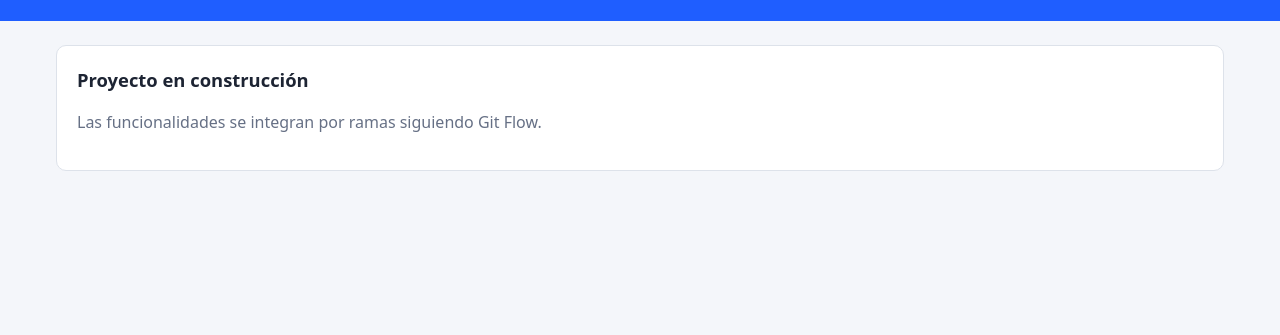
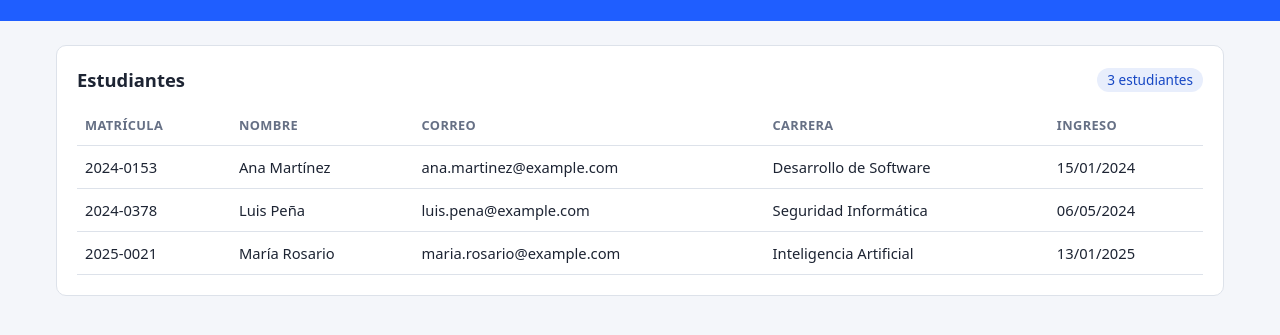
Before and after one commit to Duoxy05/crud-estudiantes-gitflow, a plain HTML site: page index.html in a window 1280 px wide. Shown: the part 93-428 px from the top of the page. Drawn offline with Linux system fonts and the light colour scheme.

Commit message:
feat(list): tabla de estudiantes con contador
Muestra los estudiantes ordenados por matrícula y la fecha de ingreso.

```diff
--- a/index.html
+++ b/index.html
@@ -13,12 +13,31 @@
   </header>
 
   <main class="layout">
+
     <section class="card">
-      <h2>Proyecto en construcción</h2>
-      <p class="muted">Las funcionalidades se integran por ramas siguiendo Git Flow.</p>
+      <div class="card-head">
+        <h2>Estudiantes</h2>
+        <span id="count" class="badge"></span>
+      </div>
+      <div class="table-wrap">
+        <table>
+          <thead>
+            <tr>
+              <th>Matrícula</th>
+              <th>Nombre</th>
+              <th>Correo</th>
+              <th>Carrera</th>
+              <th>Ingreso</th>
+            </tr>
+          </thead>
+          <tbody id="student-rows"></tbody>
+        </table>
+      </div>
     </section>
   </main>
 
   <script src="js/storage.js"></script>
+  <script src="js/date.js"></script>
+  <script src="js/app.js"></script>
 </body>
 </html>
--- /dev/null
+++ b/js/app.js
@@ -0,0 +1,40 @@
+(function () {
+  'use strict';
+
+  const tbody = document.getElementById('student-rows');
+  const count = document.getElementById('count');
+
+  function escapeHtml(value) {
+    return String(value)
+      .replace(/&/g, '&amp;')
+      .replace(/</g, '&lt;')
+      .replace(/>/g, '&gt;')
+      .replace(/"/g, '&quot;')
+      .replace(/'/g, '&#39;');
+  }
+
+  // READ: dibuja la tabla con los estudiantes guardados.
+  function render() {
+    const students = StudentStore.getAll();
+    const columns = document.querySelectorAll('thead th').length;
+
+    count.textContent = students.length + (students.length === 1 ? ' estudiante' : ' estudiantes');
+
+    if (students.length === 0) {
+      tbody.innerHTML = '<tr><td colspan="' + columns + '" class="empty">No hay estudiantes registrados.</td></tr>';
+      return;
+    }
+
+    tbody.innerHTML = students.map(function (s) {
+      return '<tr>' +
+        '<td>' + escapeHtml(s.matricula) + '</td>' +
+        '<td>' + escapeHtml(s.nombre) + '</td>' +
+        '<td>' + escapeHtml(s.email) + '</td>' +
+        '<td>' + escapeHtml(s.carrera) + '</td>' +
+        '<td>' + escapeHtml(formatDate(s.fechaIngreso)) + '</td>' +
+      '</tr>';
+    }).join('');
+  }
+
+  render();
+})();
--- /dev/null
+++ b/js/date.js
@@ -0,0 +1,11 @@
+/**
+ * Convierte una fecha "AAAA-MM-DD" al formato DD/MM/AAAA.
+ */
+function formatDate(isoDate) {
+  if (!isoDate) return '—';
+  return new Date(isoDate).toLocaleDateString('es-DO', {
+    day: '2-digit',
+    month: '2-digit',
+    year: 'numeric'
+  });
+}
```
